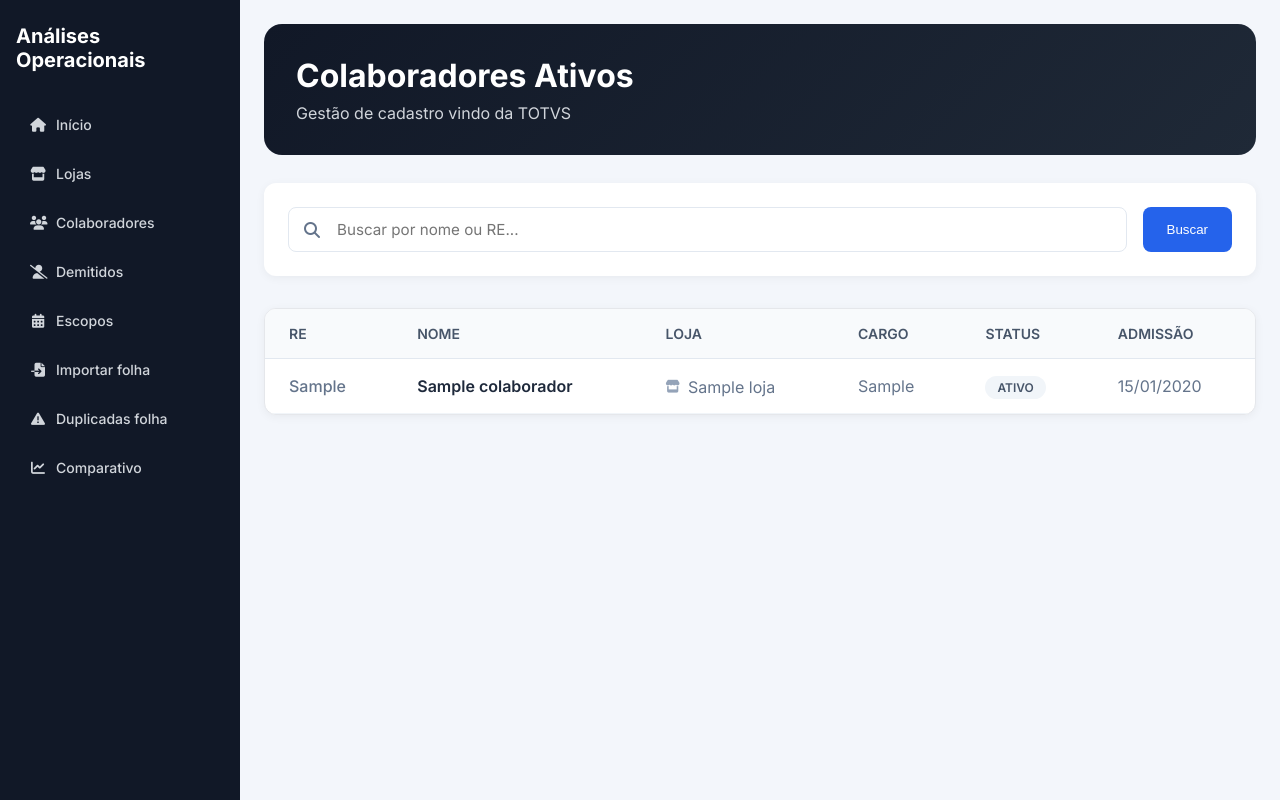
After one commit to guisatoru/analises-operacionais, a Django app: page /colaboradores/ in a window 1280 px wide. The commit adds this page. Run offline with Django 5.2, Linux system fonts and the light colour scheme; tables that the repository leaves empty hold one stand-in row (values such as "Sample post").

Commit message:
feat: adiciona telas de colaboradores e demitidos com busca e paginação

```diff
--- /dev/null
+++ b/colaboradores/templates/colaboradores/colaborador_list.html
@@ -0,0 +1,122 @@
+{% extends 'lojas/base.html' %}
+
+{% block titulo %}
+    {{ titulo }}
+{% endblock %}
+
+{% block content %}
+<div class="page-header">
+    <div class="header-content">
+        <h1>{{ titulo }}</h1>
+        <p class="subtitle">Gestão de cadastro vindo da TOTVS</p>
+    </div>
+</div>
+
+<div class="card search-card" style="margin-bottom: 2rem; padding: 1.5rem; border-radius: 12px; background: white; box-shadow: 0 2px 10px rgba(0,0,0,0.05);">
+    <form method="GET" style="display: flex; gap: 1rem;">
+        <div style="flex: 1; position: relative;">
+            <i class="fa-solid fa-magnifying-glass" style="position: absolute; left: 1rem; top: 50%; transform: translateY(-50%); color: #64748b;"></i>
+            <input
+                type="text"
+                name="q"
+                placeholder="Buscar por nome ou RE..."
+                value="{{ search_query }}"
+                style="width: 100%; padding: 0.75rem 1rem 0.75rem 3rem; border: 1px solid #e2e8f0; border-radius: 8px; font-family: inherit; font-size: 0.95rem;"
+            >
+        </div>
+        <button type="submit" class="btn btn-primary" style="padding: 0.75rem 1.5rem; background: #2563eb; color: white; border: none; border-radius: 8px; cursor: pointer; font-weight: 500;">
+            Buscar
+        </button>
+        {% if search_query %}
+            <a href="?" class="btn" style="padding: 0.75rem 1.5rem; color: #64748b; text-decoration: none; border: 1px solid #e2e8f0; border-radius: 8px; display: flex; align-items: center;">
+                Limpar
+            </a>
+        {% endif %}
+    </form>
+</div>
+
+<div class="card table-card" style="background: white; border-radius: 12px; box-shadow: 0 2px 10px rgba(0,0,0,0.05); overflow: hidden;">
+    <div style="overflow-x: auto;">
+        <table style="width: 100%; border-collapse: collapse; text-align: left;">
+            <thead>
+                <tr style="background: #f8fafc; border-bottom: 1px solid #e2e8f0;">
+                    <th style="padding: 1rem 1.5rem; font-weight: 600; color: #475569; font-size: 0.875rem;">RE</th>
+                    <th style="padding: 1rem 1.5rem; font-weight: 600; color: #475569; font-size: 0.875rem;">NOME</th>
+                    <th style="padding: 1rem 1.5rem; font-weight: 600; color: #475569; font-size: 0.875rem;">LOJA</th>
+                    <th style="padding: 1rem 1.5rem; font-weight: 600; color: #475569; font-size: 0.875rem;">CARGO</th>
+                    <th style="padding: 1rem 1.5rem; font-weight: 600; color: #475569; font-size: 0.875rem;">STATUS</th>
+                    <th style="padding: 1rem 1.5rem; font-weight: 600; color: #475569; font-size: 0.875rem;">ADMISSÃO</th>
+                    {% if titulo == 'Colaboradores Demitidos' %}
+                        <th style="padding: 1rem 1.5rem; font-weight: 600; color: #475569; font-size: 0.875rem;">DEMISSÃO</th>
+                    {% endif %}
+                </tr>
+            </thead>
+            <tbody>
+                {% for colaborador in page_obj %}
+                <tr style="border-bottom: 1px solid #f1f5f9; transition: background 0.2s;">
+                    <td style="padding: 1rem 1.5rem; color: #64748b; font-weight: 500;">{{ colaborador.re }}</td>
+                    <td style="padding: 1rem 1.5rem; color: #1e293b; font-weight: 600;">{{ colaborador.nome }}</td>
+                    <td style="padding: 1rem 1.5rem; color: #64748b;">
+                        {% if colaborador.loja %}
+                            <span style="display: inline-flex; align-items: center; gap: 0.5rem;">
+                                <i class="fa-solid fa-store" style="font-size: 0.8rem; color: #94a3b8;"></i>
+                                {{ colaborador.loja.nome_referencia }}
+                            </span>
+                        {% else %}
+                            <span style="color: #cbd5e1; font-style: italic;">{{ colaborador.centro_custo }}</span>
+                        {% endif %}
+                    </td>
+                    <td style="padding: 1rem 1.5rem; color: #64748b;">{{ colaborador.cargo }}</td>
+                    <td style="padding: 1rem 1.5rem;">
+                        <span style="padding: 0.25rem 0.75rem; border-radius: 999px; font-size: 0.75rem; font-weight: 600;
+                            {% if colaborador.status == 'A' %} background: #dcfce7; color: #166534;
+                            {% elif colaborador.status == 'D' %} background: #fee2e2; color: #991b1b;
+                            {% else %} background: #f1f5f9; color: #475569; {% endif %}">
+                            {{ colaborador.status }}
+                        </span>
+                    </td>
+                    <td style="padding: 1rem 1.5rem; color: #64748b;">{{ colaborador.data_admissao|date:"d/m/Y" }}</td>
+                    {% if titulo == 'Colaboradores Demitidos' %}
+                        <td style="padding: 1rem 1.5rem; color: #b91c1c;">{{ colaborador.data_demissao|date:"d/m/Y"|default:"-" }}</td>
+                    {% endif %}
+                </tr>
+                {% empty %}
+                <tr>
+                    <td colspan="7" style="padding: 3rem; text-align: center; color: #94a3b8;">
+                        <i class="fa-solid fa-users-slash" style="display: block; font-size: 2.5rem; margin-bottom: 1rem; opacity: 0.5;"></i>
+                        Nenhum colaborador encontrado.
+                    </td>
+                </tr>
+                {% endfor %}
+            </tbody>
+        </table>
+    </div>
+
+    {% if page_obj.has_other_pages %}
+    <div class="pagination" style="padding: 1.5rem; display: flex; justify-content: space-between; align-items: center; background: #f8fafc; border-top: 1px solid #e2e8f0;">
+        <span style="color: #64748b; font-size: 0.875rem;">
+            Página {{ page_obj.number }} de {{ page_obj.paginator.num_pages }}
+        </span>
+        <div style="display: flex; gap: 0.5rem;">
+            {% if page_obj.has_previous %}
+                <a href="?page=1{% if search_query %}&q={{ search_query }}{% endif %}" style="padding: 0.5rem 0.75rem; border: 1px solid #e2e8f0; border-radius: 6px; text-decoration: none; color: #475569; background: white;">
+                    <i class="fa-solid fa-angles-left"></i>
+                </a>
+                <a href="?page={{ page_obj.previous_page_number }}{% if search_query %}&q={{ search_query }}{% endif %}" style="padding: 0.5rem 0.75rem; border: 1px solid #e2e8f0; border-radius: 6px; text-decoration: none; color: #475569; background: white;">
+                    <i class="fa-solid fa-angle-left"></i>
+                </a>
+            {% endif %}
+
+            {% if page_obj.has_next %}
+                <a href="?page={{ page_obj.next_page_number }}{% if search_query %}&q={{ search_query }}{% endif %}" style="padding: 0.5rem 0.75rem; border: 1px solid #e2e8f0; border-radius: 6px; text-decoration: none; color: #475569; background: white;">
+                    <i class="fa-solid fa-angle-right"></i>
+                </a>
+                <a href="?page={{ page_obj.paginator.num_pages }}{% if search_query %}&q={{ search_query }}{% endif %}" style="padding: 0.5rem 0.75rem; border: 1px solid #e2e8f0; border-radius: 6px; text-decoration: none; color: #475569; background: white;">
+                    <i class="fa-solid fa-angles-right"></i>
+                </a>
+            {% endif %}
+        </div>
+    </div>
+    {% endif %}
+</div>
+{% endblock %}
--- /dev/null
+++ b/colaboradores/urls.py
@@ -0,0 +1,9 @@
+from django.urls import path
+from . import views
+
+app_name = 'colaboradores'
+
+urlpatterns = [
+    path('', views.colaborador_list, name='list'),
+    path('demitidos/', views.demitido_list, name='demitidos_list'),
+]
--- a/colaboradores/views.py
+++ b/colaboradores/views.py
@@ -1,3 +1,55 @@
 from django.shortcuts import render
+from django.core.paginator import Paginator
+from .models import Colaborador
 
-# Create your views here.
+def colaborador_list(request):
+    """
+    Lista todos os colaboradores ativos (status diferente de 'D').
+    """
+    colaboradores_qs = Colaborador.objects.exclude(status='D').select_related('loja')
+
+    # Busca por nome ou RE
+    search_query = request.GET.get('q', '')
+    if search_query:
+        colaboradores_qs = colaboradores_qs.filter(
+            nome__icontains=search_query
+        ) | colaboradores_qs.filter(
+            re__icontains=search_query
+        )
+
+    paginator = Paginator(colaboradores_qs, 50) # 50 por página
+    page_number = request.GET.get('page')
+    page_obj = paginator.get_page(page_number)
+
+    context = {
+        'page_obj': page_obj,
+        'search_query': search_query,
+        'titulo': 'Colaboradores Ativos'
+    }
+    return render(request, 'colaboradores/colaborador_list.html', context)
+
+def demitido_list(request):
+    """
+    Lista apenas os colaboradores demitidos (status igual a 'D').
+    """
+    colaboradores_qs = Colaborador.objects.filter(status='D').select_related('loja')
+
+    # Busca por nome ou RE
+    search_query = request.GET.get('q', '')
+    if search_query:
+        colaboradores_qs = colaboradores_qs.filter(
+            nome__icontains=search_query
+        ) | colaboradores_qs.filter(
+            re__icontains=search_query
+        )
+
+    paginator = Paginator(colaboradores_qs, 50)
+    page_number = request.GET.get('page')
+    page_obj = paginator.get_page(page_number)
+
+    context = {
+        'page_obj': page_obj,
+        'search_query': search_query,
+        'titulo': 'Colaboradores Demitidos'
+    }
+    return render(request, 'colaboradores/colaborador_list.html', context)
--- a/core/urls.py
+++ b/core/urls.py
@@ -4,4 +4,5 @@ from django.urls import include, path
 urlpatterns = [
     path("admin/", admin.site.urls),
     path("", include("lojas.urls")),
+    path("colaboradores/", include("colaboradores.urls")),
 ]
--- a/lojas/templates/lojas/base.html
+++ b/lojas/templates/lojas/base.html
@@ -59,6 +59,16 @@
                     Lojas
                 </a>
 
+                <a href="{% url 'colaboradores:list' %}">
+                    <i class="fa-solid fa-users"></i>
+                    Colaboradores
+                </a>
+
+                <a href="{% url 'colaboradores:demitidos_list' %}">
+                    <i class="fa-solid fa-user-slash"></i>
+                    Demitidos
+                </a>
+
                 <a href="{% url 'lista_escopos' %}">
                     <i class="fa-solid fa-calendar-days"></i>
                     Escopos
```
